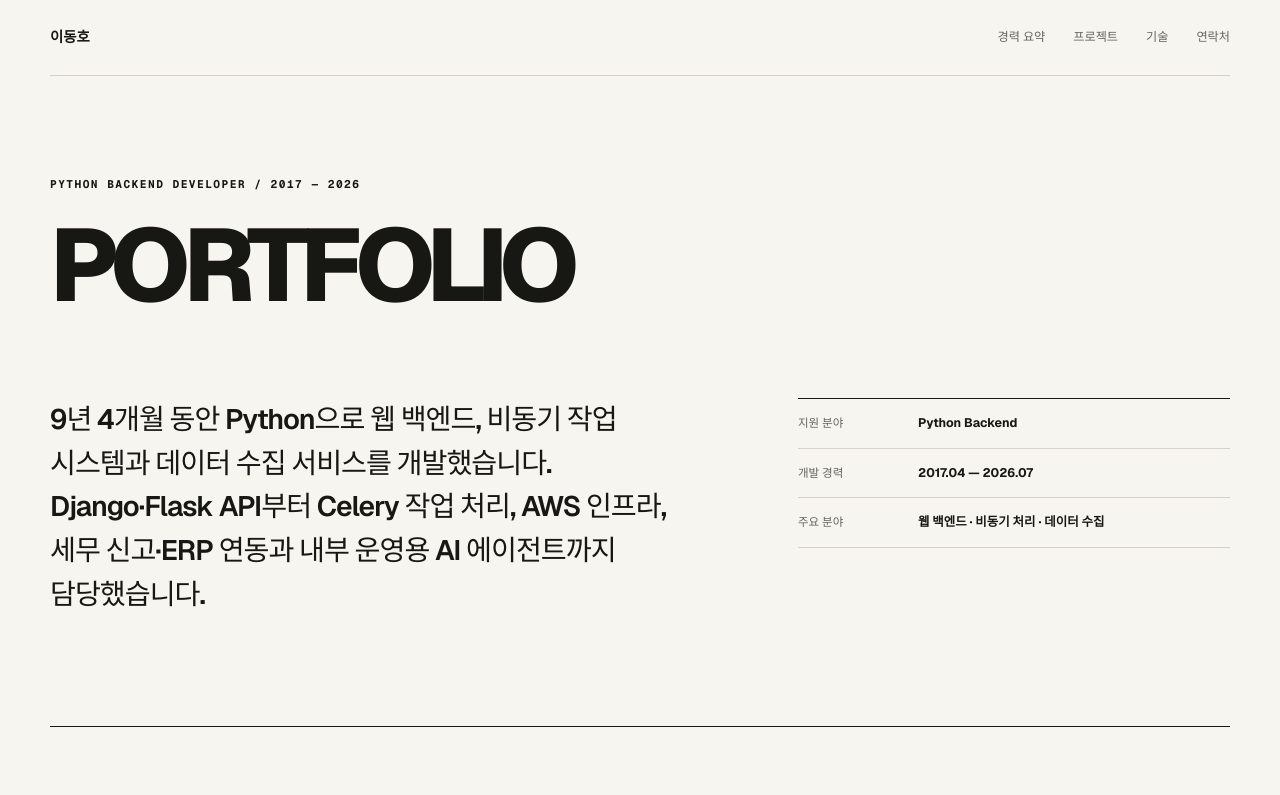
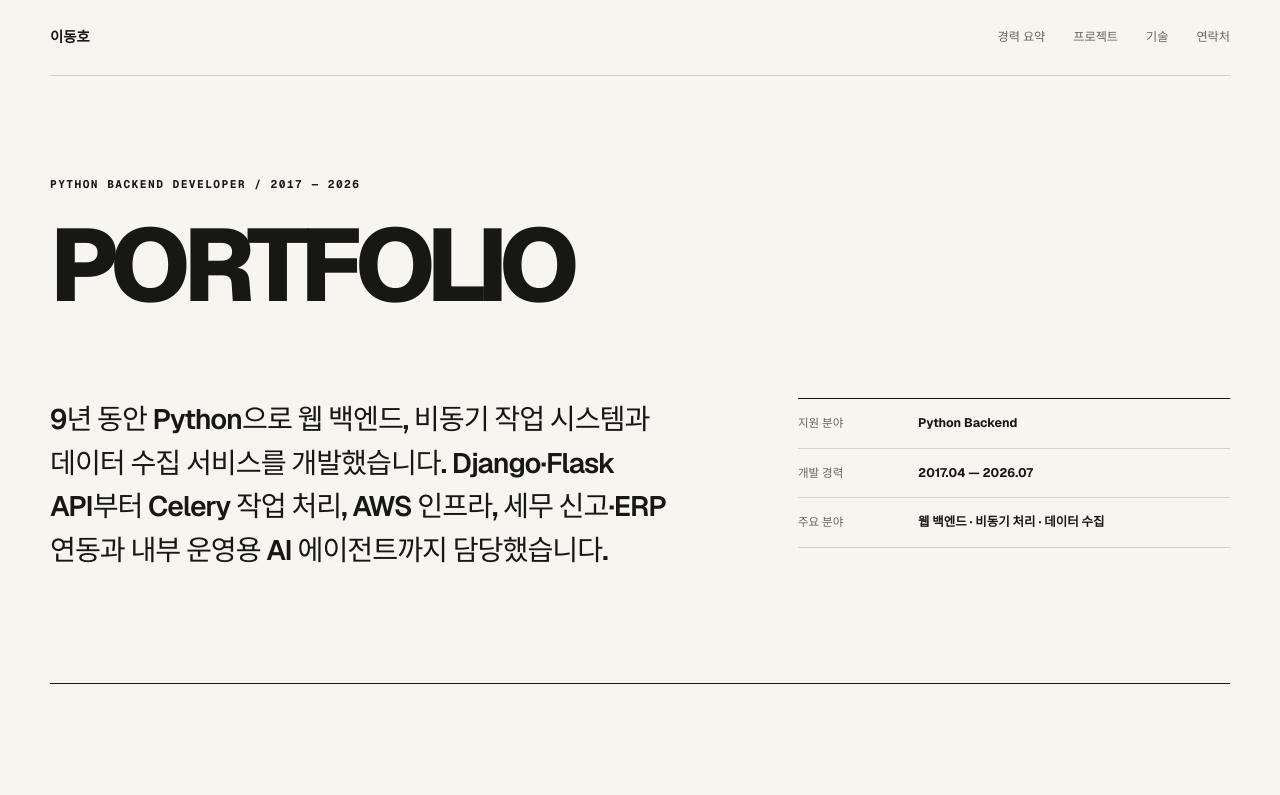
Before and after one commit to loqbzes/portfolio, a Next.js app: page / in a window 1280 px wide. Shown: the top 795 px of the page. Built offline with nearby package versions, Linux system fonts and the light colour scheme; no server answers.

Commit message:
Simplify experience duration

```diff
--- a/app/page.tsx
+++ b/app/page.tsx
@@ -144,7 +144,7 @@ export default function Home() {
         <h1>PORTFOLIO</h1>
         <div className="intro-grid">
           <p>
-            9년 4개월 동안 Python으로 웹 백엔드, 비동기 작업 시스템과 데이터 수집
+            9년 동안 Python으로 웹 백엔드, 비동기 작업 시스템과 데이터 수집
             서비스를 개발했습니다. Django·Flask API부터 Celery 작업 처리, AWS 인프라,
             세무 신고·ERP 연동과 내부 운영용 AI 에이전트까지 담당했습니다.
           </p>
```
